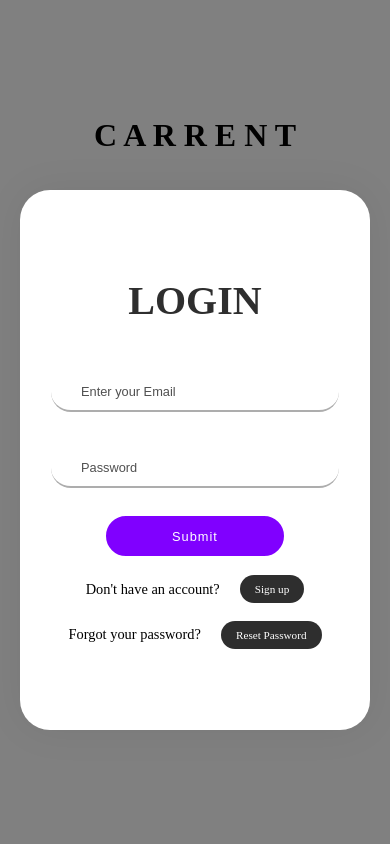
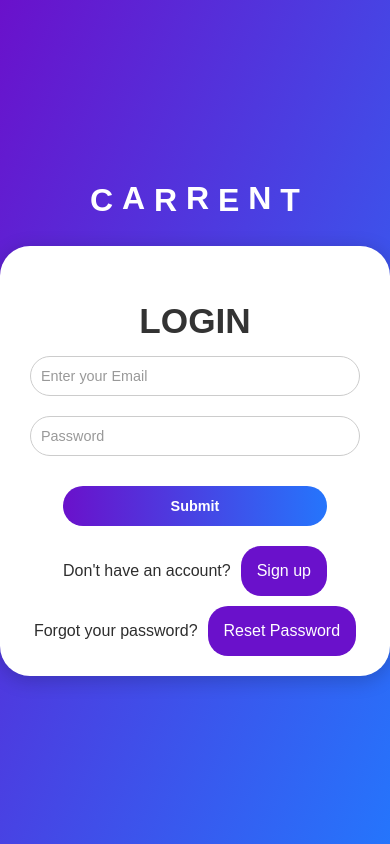
Before and after one commit to Ganesh52708/Car-Rent-2, a website: page public/index.html in a window 390 px wide. Drawn offline with Linux system fonts and the light colour scheme.

Commit message:
new commit by ganesh

```diff
--- a/public/css/style.css
+++ b/public/css/style.css
@@ -1,330 +1,223 @@
-body{
-    margin: 0px;
-    padding: 0px;
+/* General Reset */
+body {
+  margin: 0;
+  padding: 0;
+  font-family: 'Arial', sans-serif;
+  background: linear-gradient(to bottom, #ffffff, #d9e4f5);
+  color: #2e2e2e;
 }
+
+/* Main Container */
 .container {
   height: 100vh;
-    /* flex-direction: row; */
   width: 100%;
-    display: flex;
-    align-items: center;
-    justify-content: center;
-    flex-direction: column;
-    text-align: center;
-    /* background: linear-gradient(to bottom, #0f0c29, #302b63, #24243e); */
-    background-color: grey;
-  }
-  .small-container{
-    height: 68vh;
-    width: 100%;
-    display: flex;
-    justify-content: center;
-    align-items: center;
-  }
-
-  .form_main {
-    height: 64vh;
-    width: 350px;
-    /* background-color: pink; */
   display: flex;
   flex-direction: column;
   align-items: center;
   justify-content: center;
-    background-color: rgb(255, 255, 255);
-    /* border-radius: 30px; */
-    box-shadow: 0px 0px 40px rgba(0, 0, 0, 0.062);
-    margin-bottom: 4px;
-    border-top-right-radius: 20px;
-    border-bottom-right-radius: 20px;
+  background: linear-gradient(to bottom right, #6a11cb, #2575fc);
 }
-  .side-img img{
+
+/* Logo Styling */
+.heading-2 h1 {
+  color: #fff;
+  font-size: 2.8em;
+  font-weight: bold;
+  text-transform: uppercase;
+  margin-bottom: 20px;
+}
+
+.heading-2 h1 span {
+  display: inline-block;
+  animation: bounce 1.5s infinite;
+}
+
+.heading-2 h1 span:nth-child(odd) {
+  animation-delay: 0.2s;
+}
+
+@keyframes bounce {
+  0%, 100% {
+    transform: translateY(0);
+  }
+  50% {
+    transform: translateY(-10px);
+  }
+}
+
+/* Sub Container */
+.small-container {
+  display: flex;
+  flex-direction: row;
+  align-items: center;
+  justify-content: center;
+  width: 100%;
+}
+
+/* Image Side */
+.side-img img {
   height: 64vh;
-    /* background-image: url(login\ 0.1.png); */
+  width: auto;
   border-top-left-radius: 20px;
   border-bottom-left-radius: 20px;
+  object-fit: cover;
+}
+
+/* Form Styling */
+.form_main {
+  height: auto;
+  width: 350px;
+  background-color: #fff;
+  border-radius: 20px;
+  box-shadow: 0px 4px 20px rgba(0, 0, 0, 0.2);
+  padding: 20px 30px;
+  text-align: center;
+  margin-left: 30px;
 }
 
 .heading {
-    font-size: 2.5em;
-    color: #2e2e2e;
-    font-weight: 700;
-    margin: 15px 0 30px 0;
+  font-size: 2.2em;
+  color: #333;
+  font-weight: bold;
+  margin-bottom: 15px;
 }
 
+/* Input Styling */
 .inputContainer {
-    height: 9vh;
-    width: 288px;
+  width: 100%;
   position: relative;
-    display: flex;
-    align-items: center;
-    justify-content: center;
-  }
-
-  .inputIcon {
-    position: absolute;
-    left: 10px;
+  margin-bottom: 20px;
 }
 
 .inputField {
   width: 100%;
   height: 40px;
-    background-color: transparent;
-    border: none;
-    border-bottom: 2px solid rgb(173, 173, 173);
-    border-radius: 30px;
-    margin: 10px 0;
-    color: black;
-    font-size: .8em;
-    font-weight: 500;
+  padding: 0 10px;
+  border: 1px solid #ccc;
+  border-radius: 20px;
+  font-size: 1em;
   box-sizing: border-box;
-    padding-left: 30px;
+  transition: all 0.3s;
 }
 
 .inputField:focus {
+  border-color: #6a11cb;
   outline: none;
-    border-bottom: 2px solid rgb(199, 114, 255);
+  box-shadow: 0 0 8px rgba(106, 17, 203, 0.5);
 }
 
 .inputField::placeholder {
-    color: rgb(80, 80, 80);
-    font-size: 1em;
-    font-weight: 500;
+  color: #999;
+  font-weight: 400;
 }
 
-  #button {
-    position: relative;
-    width: 62%;
-    border: 2px solid #8000ff;
-    background-color: #8000ff;
-    height: 40px;
-    color: white;
-    font-size: .8em;
-    font-weight: 500;
-    letter-spacing: 1px;
-    border-radius: 30px;
-    margin: 10px;
+/* Button Styling */
+button {
+  width: 80%;
+  height: 45px;
+  background: linear-gradient(to right, #6a11cb, #2575fc);
+  color: #fff;
+  border: none;
+  border-radius: 20px;
+  font-size: 1em;
+  font-weight: bold;
   cursor: pointer;
-    overflow: hidden;
+  margin: 10px auto;
+  transition: all 0.3s;
 }
 
-  #button::after {
-    content: "";
+button:hover {
+  background: linear-gradient(to right, #2575fc, #6a11cb);
+  box-shadow: 0 4px 10px rgba(106, 17, 203, 0.5);
+}
+
+button:disabled {
+  background: #ccc;
+  cursor: not-allowed;
+}
+
+#button::after, #signupButton::after, #otpButton::after {
+  content: '';
   position: absolute;
-    background-color: rgba(255, 255, 255, 0.253);
+  background-color: rgba(255, 255, 255, 0.3);
   height: 100%;
   width: 150px;
   top: 0;
   left: -200px;
-    border-bottom-right-radius: 100px;
-    border-top-left-radius: 100px;
-    filter: blur(10px);
-    transition-duration: .5s;
+  border-radius: 100px;
+  transition: transform 0.5s;
 }
 
-  #button:hover::after {
+button:hover::after {
   transform: translateX(600px);
-    transition-duration: .5s;
 }
 
-  .signupContainer {
-    margin: 0;
-    display: flex;
-    /* flex-direction: column; */
-    align-items: center;
-    justify-content: center;
-    gap: 20px;
-  }
-
-  .signupContainer p {
-    font-size: .9em;
-    font-weight: 500;
-    color: black;
-  }
-
-  .signupContainer a {
-    font-size: .7em;
-    font-weight: 500;
-    background-color: #2e2e2e;
-    color: white;
-    text-decoration: none;
-    padding: 8px 15px;
-    border-radius: 20px;
-  }
-
-  .sub_title {
-    font-weight: 600;
-    margin: 5px 0;
-  }
-  #signupButton{
-    position: relative;
-      width: 62%;
-      border: 2px solid #8000ff;
-      background-color: #8000ff;
-      height: 40px;
-      color: white;
-      font-size: .8em;
-      font-weight: 500;
-      letter-spacing: 1px;
-      border-radius: 30px;
-      margin: 10px;
-      cursor: pointer;
-      overflow: hidden;
-
-  }
-  #otpButton{
-    position: relative;
-    width: 62%;
-    border: 2px solid #8000ff;
-    background-color: #8000ff;
-    height: 40px;
-    color: white;
-    font-size: .8em;
-    font-weight: 500;
-    letter-spacing: 1px;
-    border-radius: 30px;
-    margin: 10px;
-    cursor: pointer;
-    overflow: hidden;
-  }
-  #forgotPasswordButton{
-    position: relative;
-  width: 62%;
-  border: 2px solid #8000ff;
-  background-color: #8000ff;
-  height: 40px;
-  color: white;
-  font-size: .8em;
-  font-weight: 500;
-  letter-spacing: 1px;
-  border-radius: 30px;
-  margin: 10px;
-  cursor: pointer;
-  overflow: hidden;
-  }
-  #resetPasswordButton{
-    position: relative;
-    width: 62%;
-    border: 2px solid #8000ff;
-    background-color: #8000ff;
-    height: 40px;
-    color: white;
-    font-size: .8em;
-    font-weight: 500;
-    letter-spacing: 1px;
-    border-radius: 30px;
-    margin: 10px;
-    cursor: pointer;
-    overflow: hidden;
-  }
+/* Loader Animation */
 .loader {
   border: 4px solid #f3f3f3;
   border-radius: 50%;
   border-top: 4px solid #3498db;
   width: 20px;
   height: 20px;
-    -webkit-animation: spin 2s linear infinite;
   animation: spin 2s linear infinite;
   display: none;
   margin-left: 10px;
 }
-  @-webkit-keyframes spin {
-    0% { -webkit-transform: rotate(0deg); }
-    100% { -webkit-transform: rotate(360deg); }
+
+@keyframes spin {
+  0% {
+    transform: rotate(0deg);
   }
-  @keyframes spin {
-    0% { transform: rotate(0deg); }
-    100% { transform: rotate(360deg); }
-  }
-  @media only screen and (max-width: 600px) {
-    .side-img img{
-      display: none;
-    }
-    .form_main{
-      border-radius: 30px;
+  100% {
+    transform: rotate(360deg);
   }
 }
 
-      /* .form_area { */
-  /*      */
-      /* display: flex; */
-      /* justify-content: center; */
-      /* align-items: center; */
-      /* flex-direction: column; */
-      /* background-color: #80DEEA; */
-      /* height: auto; */
-      /* width: auto; */
-      /* border: 2px solid #264143; */
-      /* border-radius: 20px; */
-      /* box-shadow: 3px 4px 0px 1px #7986CB; */
-    /* } */
-  /*    */
-    /* .title { */
-      /* color: #264143; */
-      /* font-weight: 900; */
-      /* font-size: 1.5em; */
-      /* margin-top: 20px; */
-    /* } */
+/* Signup & Reset Links */
+.signupContainer {
+  margin-top: 10px;
+  display: flex;
+  justify-content: center;
+  gap: 10px;
+}
 
-    /* .form_group { */
-      /* display: flex; */
-      /* flex-direction: column; */
-      /* align-items: baseline; */
-      /* margin: 10px; */
-    /* } */
-    /*  */
-    /* #name { */
-      /* outline: none; */
-      /* border: 2px solid #264143; */
-      /* box-shadow: 3px 4px 0px 1px #FFF176; */
-      /* width: 290px; */
-      /* padding: 12px 10px; */
-      /* border-radius: 4px; */
-      /* font-size: 15px; */
-    /* } */
+.signupContainer a {
+  color: #fff;
+  background: #6a11cb;
+  padding: 16px 16px;
+  border-radius: 20px;
+  text-decoration: none;
+  transition: background 0.3s;
+}
 
-    /* #email { */
-      /* outline: none; */
-      /* border: 2px solid #264143; */
-      /* box-shadow: 3px 4px 0px 1px #FFF176; */
-      /* width: 290px; */
-      /* padding: 12px 10px; */
-      /* border-radius: 4px; */
-      /* font-size: 15px; */
-    /* } */
+.signupContainer a:hover {
+  background: #2575fc;
+}
 
-    /* #password { */
-      /* outline: none; */
-      /* border: 2px solid #264143; */
-      /* box-shadow: 3px 4px 0px 1px #FFF176; */
-      /* width: 290px; */
-      /* padding: 12px 10px; */
-      /* border-radius: 4px; */
-      /* font-size: 15px; */
-    /* } */
-    /*  */
-    /* .form_style:focus, .btn:focus { */
-      /* transform: translateY(4px); */
-      /* box-shadow: 1px 2px 0px 0px #E99F4C; */
-    /* } */
-    /*  */
-    /* .btn { */
-      /* padding: 15px; */
-      /* margin: 25px 0px; */
-      /* width: 290px; */
-      /* font-size: 15px; */
-      /* background: #9575CD; */
-      /* border-radius: 10px; */
-      /* font-weight: 800; */
-      /* box-shadow: 3px 3px 0px 0px #E99F4C; */
-      /* cursor: pointer; */
-    /* } */
-    /*  */
-    /* .btn:hover { */
-      /* opacity: .9; */
-    /* } */
+/* Responsive Design */
+@media only screen and (max-width: 768px) {
+  .side-img {
+    display: none;
+  }
 
-    /* .link { */
-      /* font-weight: 800; */
-      /* color: #264143; */
-      /* padding: 5px; */
-    /* } */
+  .form_main {
+    width: 90%;
+    border-radius: 30px;
+    margin: 0 auto;
+  }
+}
+
+@media only screen and (max-width: 480px) {
+  .heading-2 h1 {
+    font-size: 2em;
+  }
+
+  .inputField {
+    font-size: 0.9em;
+  }
+
+  button {
+    font-size: 0.9em;
+    height: 40px;
+  }
+}
```
Also changed, not shown: public/css/home.css (+15 -2 lines), public/home.html (+1 -1 lines). Lines whose indentation alone changed are shown as unchanged.
